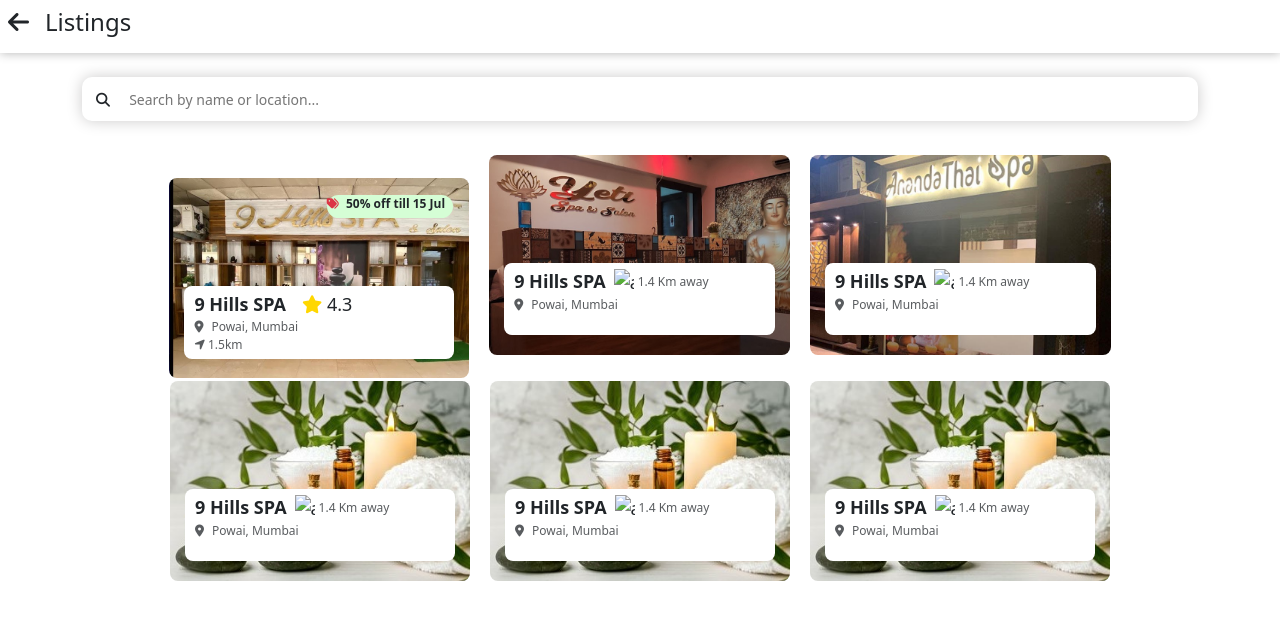
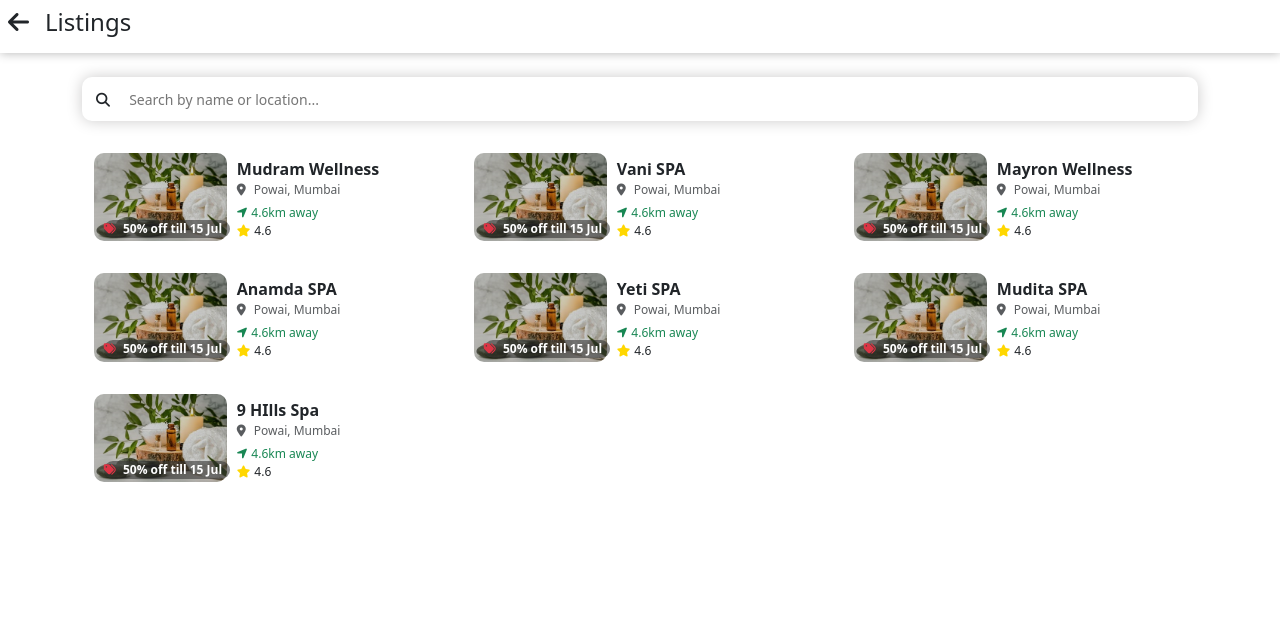
Before and after one commit to Kaminou2904/findMySPA, a plain HTML site: page listing.html in a window 1280 px wide. Drawn offline with nearby package versions, Linux system fonts and the light colour scheme.

Commit message:
listing card edit

```diff
--- a/css/style.css
+++ b/css/style.css
@@ -246,10 +246,14 @@
 }
 
 .featOffers{
-    background-color: rgb(213, 254, 213);
+    background-color: rgb(55 55 55 / 59%);
     font-weight: 600;
     font-size: 12px;
     width: max-content;
+    position: relative;
+    right: 133px;
+    bottom: 20px;
+    color: white;
 }
 
 .featTagWrap{
@@ -295,14 +299,20 @@
 .nearImgImg{
     width: 100%;
     border-radius: 10px;
+    filter: brightness(0.8);
 }
 
 .nearData{
     width: 60%;
     padding-left: 10px;
+    margin-bottom: -20px;
 }
 
 .nearLocation{
+    font-size: 12px;
+}
+
+.nearAway{
     font-size: 12px;
 }
 
--- a/listing.html
+++ b/listing.html
@@ -43,7 +43,7 @@
             </div>
         </div>
 
-        <!-- <div class="nearClass container mb-5 pb-4 mt-4">
+        <div class="nearClass container mb-5 pb-4 mt-4">
             <div class="nearWrap row">
                 <div class="col-md-4 mb-3 p-2 py-0">
                     <div class="nearItem d-dlex p-2">
@@ -52,16 +52,140 @@
                         </div>
                         <div class="nearData">
                             <div class="nearName">
-                                <a href="classDetail.html" class="nav-link fw-bold">Mudita</a>
+                                <a href="classDetail.html" class="nav-link fw-bold">Mudram Wellness</a>
                             </div>
                             <div class="nearLocation text-muted"><i class="fas fa-map-marker-alt me-2"></i>Powai, Mumbai</div>
-                            <div class="nearRating">
-                                <p><i class="fas fa-star me-1"></i>4.6</p>
+                            <div class="nearAway">
+                                <p class="mb-0 text-success"><i class="fas fa-location-arrow me-1 mt-2"></i>4.6km away</p>
+                                <p class="mb-0 d-inline fw-normal"><i class="fas fa-star me-1"></i>4.6</p>
                             </div>
+                            <p class="mb-0 featOffers rounded-pill pe-2">
+                                <i class="fas fa-tags text-danger me-1"></i> 50% off till 15 Jul
+                            </p>
                         </div>
                     </div>
                 </div>
                 <div class="col-md-4 mb-3 p-2 py-0">
+                    <div class="nearItem d-dlex p-2">
+                        <div class="nearImg">
+                            <img src="./assets/images/spaImg.jpg" alt="" class="nearImgImg img-fluid">
+                        </div>
+                        <div class="nearData">
+                            <div class="nearName">
+                                <a href="classDetail.html" class="nav-link fw-bold">Vani SPA</a>
+                            </div>
+                            <div class="nearLocation text-muted"><i class="fas fa-map-marker-alt me-2"></i>Powai, Mumbai</div>
+                            <div class="nearAway">
+                                <p class="mb-0 text-success"><i class="fas fa-location-arrow me-1 mt-2"></i>4.6km away</p>
+                                <p class="mb-0 d-inline fw-normal"><i class="fas fa-star me-1"></i>4.6</p>
+                            </div>
+                            <p class="mb-0 featOffers rounded-pill pe-2">
+                                <i class="fas fa-tags text-danger me-1"></i> 50% off till 15 Jul
+                            </p>
+                        </div>
+                    </div>
+                </div>
+                <div class="col-md-4 mb-3 p-2 py-0">
+                    <div class="nearItem d-dlex p-2">
+                        <div class="nearImg">
+                            <img src="./assets/images/spaImg.jpg" alt="" class="nearImgImg img-fluid">
+                        </div>
+                        <div class="nearData">
+                            <div class="nearName">
+                                <a href="classDetail.html" class="nav-link fw-bold">Mayron Wellness</a>
+                            </div>
+                            <div class="nearLocation text-muted"><i class="fas fa-map-marker-alt me-2"></i>Powai, Mumbai</div>
+                            <div class="nearAway">
+                                <p class="mb-0 text-success"><i class="fas fa-location-arrow me-1 mt-2"></i>4.6km away</p>
+                                <p class="mb-0 d-inline fw-normal"><i class="fas fa-star me-1"></i>4.6</p>
+                            </div>
+                            <p class="mb-0 featOffers rounded-pill pe-2">
+                                <i class="fas fa-tags text-danger me-1"></i> 50% off till 15 Jul
+                            </p>
+                        </div>
+                    </div>
+                </div>
+                <div class="col-md-4 mb-3 p-2 py-0">
+                    <div class="nearItem d-dlex p-2">
+                        <div class="nearImg">
+                            <img src="./assets/images/spaImg.jpg" alt="" class="nearImgImg img-fluid">
+                        </div>
+                        <div class="nearData">
+                            <div class="nearName">
+                                <a href="classDetail.html" class="nav-link fw-bold">Anamda SPA</a>
+                            </div>
+                            <div class="nearLocation text-muted"><i class="fas fa-map-marker-alt me-2"></i>Powai, Mumbai</div>
+                            <div class="nearAway">
+                                <p class="mb-0 text-success"><i class="fas fa-location-arrow me-1 mt-2"></i>4.6km away</p>
+                                <p class="mb-0 d-inline fw-normal"><i class="fas fa-star me-1"></i>4.6</p>
+                            </div>
+                            <p class="mb-0 featOffers rounded-pill pe-2">
+                                <i class="fas fa-tags text-danger me-1"></i> 50% off till 15 Jul
+                            </p>
+                        </div>
+                    </div>
+                </div>
+                <div class="col-md-4 mb-3 p-2 py-0">
+                    <div class="nearItem d-dlex p-2">
+                        <div class="nearImg">
+                            <img src="./assets/images/spaImg.jpg" alt="" class="nearImgImg img-fluid">
+                        </div>
+                        <div class="nearData">
+                            <div class="nearName">
+                                <a href="classDetail.html" class="nav-link fw-bold">Yeti SPA</a>
+                            </div>
+                            <div class="nearLocation text-muted"><i class="fas fa-map-marker-alt me-2"></i>Powai, Mumbai</div>
+                            <div class="nearAway">
+                                <p class="mb-0 text-success"><i class="fas fa-location-arrow me-1 mt-2"></i>4.6km away</p>
+                                <p class="mb-0 d-inline fw-normal"><i class="fas fa-star me-1"></i>4.6</p>
+                            </div>
+                            <p class="mb-0 featOffers rounded-pill pe-2">
+                                <i class="fas fa-tags text-danger me-1"></i> 50% off till 15 Jul
+                            </p>
+                        </div>
+                    </div>
+                </div>
+                <div class="col-md-4 mb-3 p-2 py-0">
+                    <div class="nearItem d-dlex p-2">
+                        <div class="nearImg">
+                            <img src="./assets/images/spaImg.jpg" alt="" class="nearImgImg img-fluid">
+                        </div>
+                        <div class="nearData">
+                            <div class="nearName">
+                                <a href="classDetail.html" class="nav-link fw-bold">Mudita SPA</a>
+                            </div>
+                            <div class="nearLocation text-muted"><i class="fas fa-map-marker-alt me-2"></i>Powai, Mumbai</div>
+                            <div class="nearAway">
+                                <p class="mb-0 text-success"><i class="fas fa-location-arrow me-1 mt-2"></i>4.6km away</p>
+                                <p class="mb-0 d-inline fw-normal"><i class="fas fa-star me-1"></i>4.6</p>
+                            </div>
+                            <p class="mb-0 featOffers rounded-pill pe-2">
+                                <i class="fas fa-tags text-danger me-1"></i> 50% off till 15 Jul
+                            </p>
+                        </div>
+                    </div>
+                </div>
+                <div class="col-md-4 mb-3 p-2 py-0">
+                    <div class="nearItem d-dlex p-2">
+                        <div class="nearImg">
+                            <img src="./assets/images/spaImg.jpg" alt="" class="nearImgImg img-fluid">
+                        </div>
+                        <div class="nearData">
+                            <div class="nearName">
+                                <a href="classDetail.html" class="nav-link fw-bold">9 HIlls Spa</a>
+                            </div>
+                            <div class="nearLocation text-muted"><i class="fas fa-map-marker-alt me-2"></i>Powai, Mumbai</div>
+                            <div class="nearAway">
+                                <p class="mb-0 text-success"><i class="fas fa-location-arrow me-1 mt-2"></i>4.6km away</p>
+                                <p class="mb-0 d-inline fw-normal"><i class="fas fa-star me-1"></i>4.6</p>
+                            </div>
+                            <p class="mb-0 featOffers rounded-pill pe-2">
+                                <i class="fas fa-tags text-danger me-1"></i> 50% off till 15 Jul
+                            </p>
+                        </div>
+                    </div>
+                </div>
+                <!-- <div class="col-md-4 mb-3 p-2 py-0">
                     <div class="nearItem d-dlex p-2">
                         <div class="nearImg">
                             <img src="./assets/images/spaImg.jpg" alt="" class="nearImgImg img-fluid">
@@ -156,8 +280,8 @@
                             </div>
                         </div>
                     </div>
-                </div>
-                <div class="col-md-4 mb-3 p-2 py-0">
+                </div> -->
+                <!-- <div class="col-md-4 mb-3 p-2 py-0">
                     <div class="nearItem d-dlex p-2">
                         <div class="nearImg">
                             <img src="./assets/images/spaImg.jpg" alt="" class="nearImgImg img-fluid">
@@ -172,161 +296,7 @@
                             </div>
                         </div>
                     </div>
-                </div>
-            </div>
-        </div> -->
-
-        <div class="listingCardWrap container  mt-4 px-3 d-flex justify-content-center flex-wrap">
-            <div class="listItem mb-3 rounded-3 p-0">
-                <p class="mb-0 listOffers ms-auto me-3 rounded-pill pe-2">
-                    <i class="fas fa-tags text-danger me-1 mb-2"></i> 50% off till 15 Jul
-                </p>
-                <img src="./assets/images/9hillsimg.jpeg" alt="image"
-                    class="listImg img-fluid rounded-3">
-                <div class="listData rounded-3 m-2 mx-auto">
-                    <div class="listNameWrap d-flex justify-content-between">
-                        <div class="listName d-flex justify-content-between align-items-start">
-                            <a href="classDetail.html" class="nav-link fw-bold d-inline">9 Hills SPA</a>
-                            <div class="listRating">
-                                <p class="mb-0 ms-3"><i class="fas fa-star"></i> 4.3</p>
-                            </div>
-                        </div>
-                    </div>
-                    <div class="listLocaWrap">
-                        <div class="listLocation text-muted">
-                            <p class="mb-0"><i class="fas fa-map-marker-alt me-2"></i>Powai, Mumbai</p>
-                            <p class="mb-0"><i class="fas fa-location-arrow"></i> 1.5km</p>
-                        </div>
-                        <!-- <p class="mb-0 featOffers rounded-pill pe-2">
-                            <i class="fas fa-tags text-danger me-1 mb-2"></i> 50% off till 15 Jul
-                        </p> -->
-                    </div>
-                </div>
-            </div>
-            <div class="listItem mb-3 rounded-3 p-0 ">
-                <img src="./assets/images/yetiimg.jpg" alt="image"
-                    class="listImg img-fluid rounded-3">
-                    <div class="listData rounded-3 m-2 mx-auto">
-                        <div class="listNameWrap d-flex justify-content-between">
-                            <div class="listName d-flex justify-content-center align-items-start">
-                                <a href="classDetail.html" class="nav-link fw-bold d-inline">9 Hills SPA</a>
-                                <div class="awayIcon d-flex align-items-center ms-2">
-                                    <div class="awayIconWrap">
-                                        <img src="./assets/images/awayIcon.png" alt="away icon" class="img-fluid">
-                                    </div>
-                                    <span class="ratingCount text-muted ms-1">1.4 Km away</span>
-                                </div>
-                            </div>
-                        </div>
-                        <div class="listLocaWrap d-flex justify-content-between">
-                            <div class="listLocation text-muted mb-3">
-                                <i class="fas fa-map-marker-alt me-2"></i>Powai, Mumbai
-                            </div>
-                            <!-- <div class="listRating">
-                                <p class="mb-0"><i class="fas fa-arrow-right p-2 me-2 rounded-circle"></i></p>
-                            </div> -->
-                        </div>
-                    </div>
-            </div>
-            <div class="listItem mb-3 rounded-3 p-0 ">
-                <img src="./assets/images/anandaimg.jpg" alt="image"
-                    class="listImg img-fluid rounded-3">
-                    <div class="listData rounded-3 m-2 mx-auto">
-                        <div class="listNameWrap d-flex justify-content-between">
-                            <div class="listName d-flex justify-content-center align-items-start">
-                                <a href="classDetail.html" class="nav-link fw-bold d-inline">9 Hills SPA</a>
-                                <div class="awayIcon d-flex align-items-center ms-2">
-                                    <div class="awayIconWrap">
-                                        <img src="./assets/images/awayIcon.png" alt="away icon" class="img-fluid">
-                                    </div>
-                                    <span class="ratingCount text-muted ms-1">1.4 Km away</span>
-                                </div>
-                            </div>
-                        </div>
-                        <div class="listLocaWrap d-flex justify-content-between">
-                            <div class="listLocation text-muted mb-3">
-                                <i class="fas fa-map-marker-alt me-2"></i>Powai, Mumbai
-                            </div>
-                            <!-- <div class="listRating">
-                                <p class="mb-0"><i class="fas fa-arrow-right p-2 me-2 rounded-circle"></i></p>
-                            </div> -->
-                        </div>
-                    </div>
-            </div>
-            <div class="listItem mb-3 rounded-3 p-0">
-                <img src="./assets/images/spaImg.jpg" alt="image"
-                    class="listImg img-fluid rounded-3">
-                    <div class="listData rounded-3 m-2 mx-auto">
-                        <div class="listNameWrap d-flex justify-content-between">
-                            <div class="listName d-flex justify-content-center align-items-start">
-                                <a href="classDetail.html" class="nav-link fw-bold d-inline">9 Hills SPA</a>
-                                <div class="awayIcon d-flex align-items-center ms-2">
-                                    <div class="awayIconWrap">
-                                        <img src="./assets/images/awayIcon.png" alt="away icon" class="img-fluid">
-                                    </div>
-                                    <span class="ratingCount text-muted ms-1">1.4 Km away</span>
-                                </div>
-                            </div>
-                        </div>
-                        <div class="listLocaWrap d-flex justify-content-between">
-                            <div class="listLocation text-muted mb-3">
-                                <i class="fas fa-map-marker-alt me-2"></i>Powai, Mumbai
-                            </div>
-                            <!-- <div class="listRating">
-                                <p class="mb-0"><i class="fas fa-arrow-right p-2 me-2 rounded-circle"></i></p>
-                            </div> -->
-                        </div>
-                    </div>
-            </div>
-            <div class="listItem mb-3 rounded-3 p-0">
-                <img src="./assets/images/spaImg.jpg" alt="image"
-                    class="listImg img-fluid rounded-3">
-                    <div class="listData rounded-3 m-2 mx-auto">
-                        <div class="listNameWrap d-flex justify-content-between">
-                            <div class="listName d-flex justify-content-center align-items-start">
-                                <a href="classDetail.html" class="nav-link fw-bold d-inline">9 Hills SPA</a>
-                                <div class="awayIcon d-flex align-items-center ms-2">
-                                    <div class="awayIconWrap">
-                                        <img src="./assets/images/awayIcon.png" alt="away icon" class="img-fluid">
-                                    </div>
-                                    <span class="ratingCount text-muted ms-1">1.4 Km away</span>
-                                </div>
-                            </div>
-                        </div>
-                        <div class="listLocaWrap d-flex justify-content-between">
-                            <div class="listLocation text-muted mb-3">
-                                <i class="fas fa-map-marker-alt me-2"></i>Powai, Mumbai
-                            </div>
-                            <!-- <div class="listRating">
-                                <p class="mb-0"><i class="fas fa-arrow-right p-2 me-2 rounded-circle"></i></p>
-                            </div> -->
-                        </div>
-                    </div>
-            </div>
-            <div class="listItem mb-3 rounded-3 p-0">
-                <img src="./assets/images/spaImg.jpg" alt="image"
-                    class="listImg img-fluid rounded-3">
-                    <div class="listData rounded-3 m-2 mx-auto">
-                        <div class="listNameWrap d-flex justify-content-between">
-                            <div class="listName d-flex justify-content-center align-items-start">
-                                <a href="classDetail.html" class="nav-link fw-bold d-inline">9 Hills SPA</a>
-                                <div class="awayIcon d-flex align-items-center ms-2">
-                                    <div class="awayIconWrap">
-                                        <img src="./assets/images/awayIcon.png" alt="away icon" class="img-fluid">
-                                    </div>
-                                    <span class="ratingCount text-muted ms-1">1.4 Km away</span>
-                                </div>
-                            </div>
-                        </div>
-                        <div class="listLocaWrap d-flex justify-content-between">
-                            <div class="listLocation text-muted mb-3">
-                                <i class="fas fa-map-marker-alt me-2"></i>Powai, Mumbai
-                            </div>
-                            <!-- <div class="listRating">
-                                <p class="mb-0"><i class="fas fa-arrow-right p-2 me-2 rounded-circle"></i></p>
-                            </div> -->
-                        </div>
-                    </div>
+                </div> -->
             </div>
         </div>
 
```
Also changed, not shown: reuseable.txt (added).
